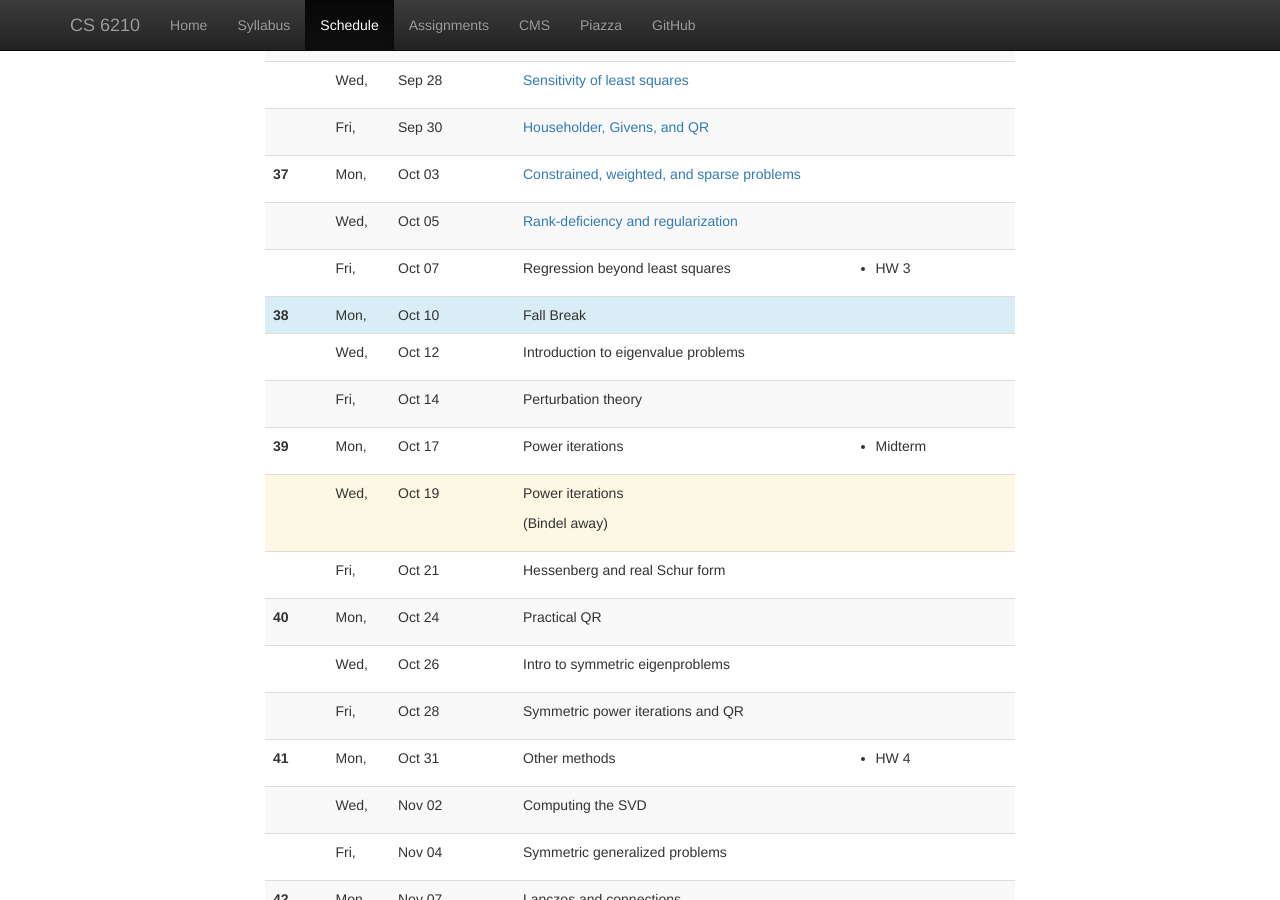
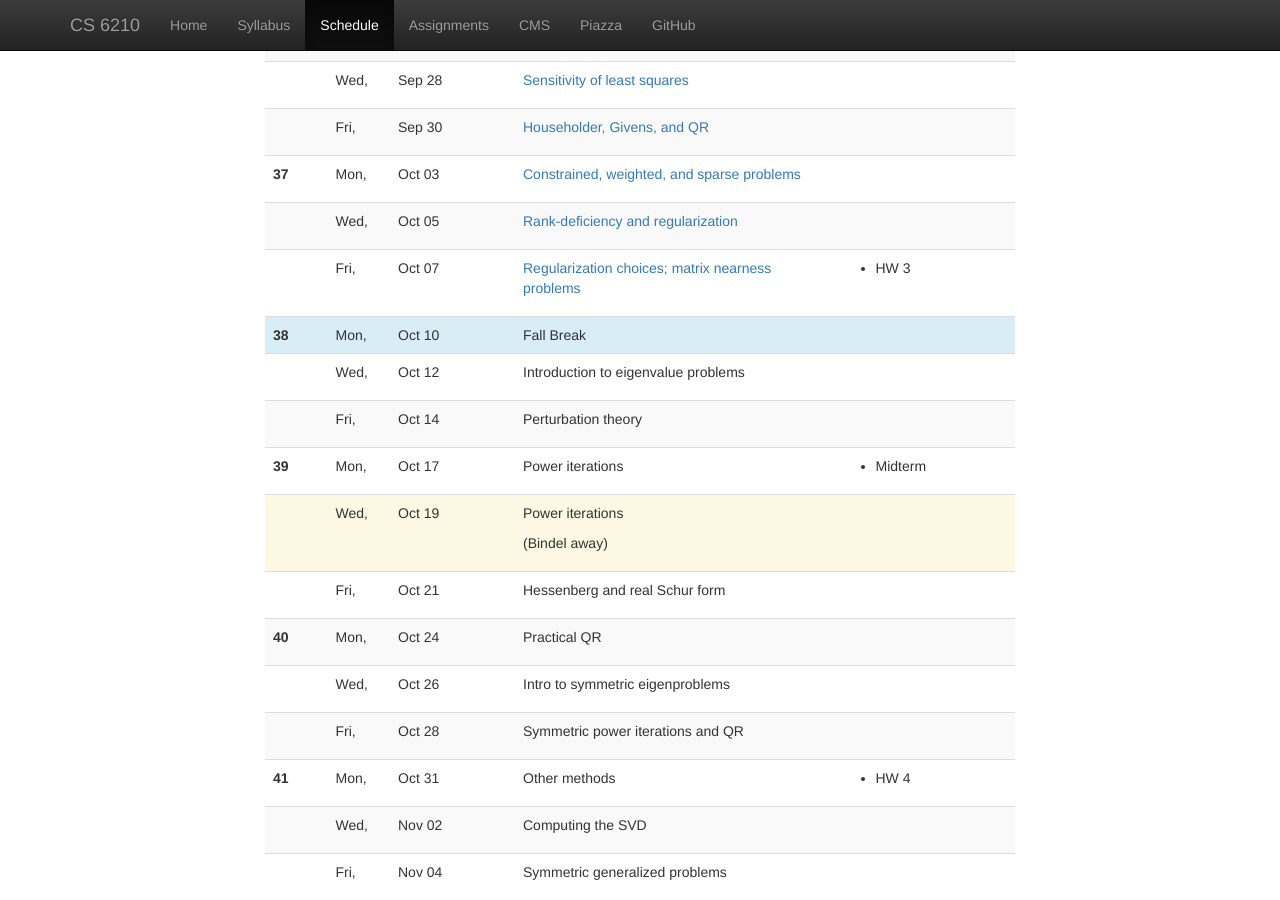
Before and after one commit to dbindel/cs6210-f16, a Jekyll site: the page built from web/schedule.html, in a window 1280 px wide and 900 px high, scrolled down 911 px. Built offline with Jekyll 4.4.1, drawn with Linux system fonts in a browser that asks for light colours; nearby versions of some CDN libraries.

```diff
--- a/web/_data/lectures.yml
+++ b/web/_data/lectures.yml
@@ -104,7 +104,8 @@
   notes: 2016-10-05.pdf
 -
   date: 2016-10-07
-  info: Regression beyond least squares
+  info: Regularization choices; matrix nearness problems
+  notes: 2016-10-07.pdf
   hw: HW 3
 #
 # ==================
```
Also changed, not shown: 4 other files.
